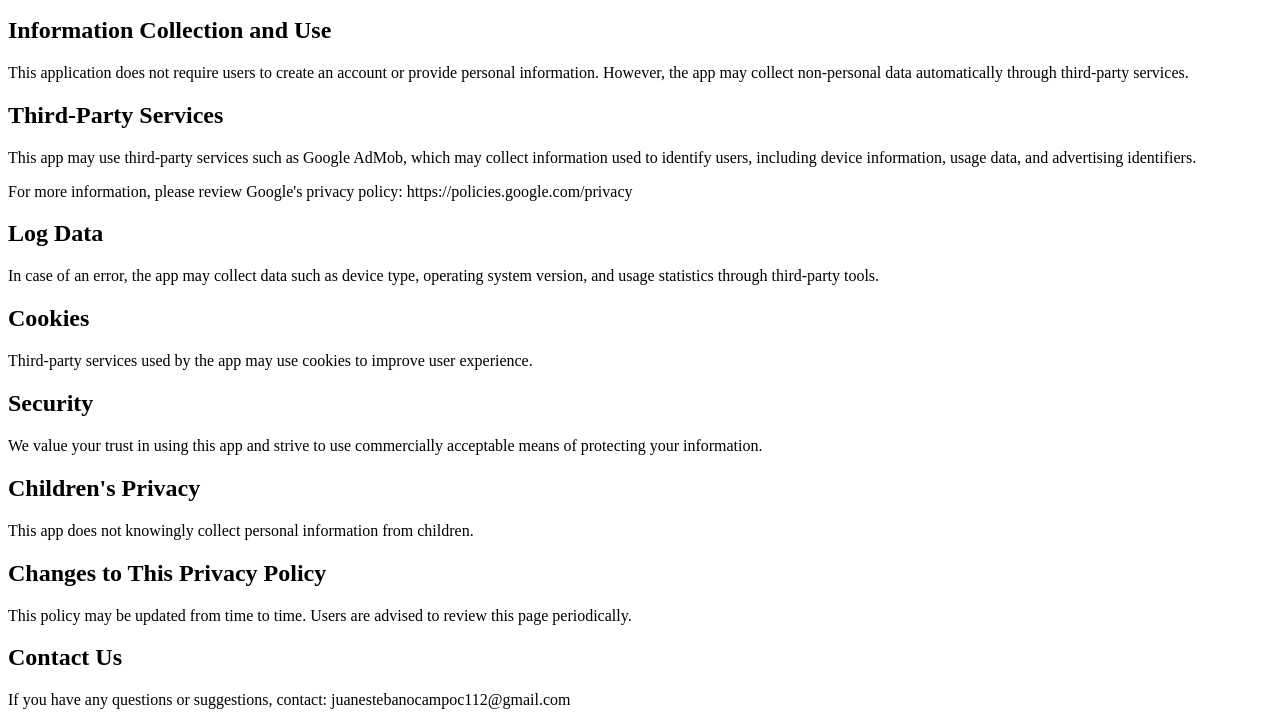
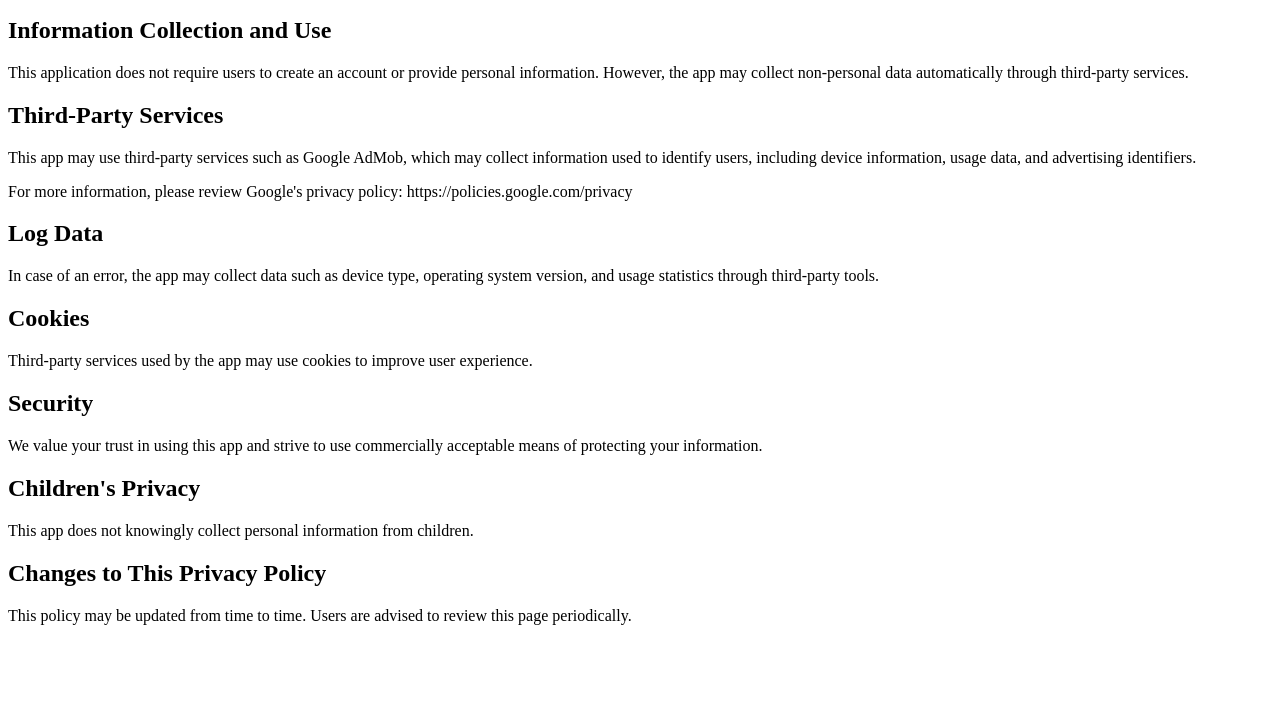
Before and after one commit to JuanOcampo06/privacy-policy, a plain HTML site: page index.html in a window 1280 px wide. Shown: the part 101-826 px from the top of the page. After the commit the page ends 800 px from the top, so only its background shows below. Drawn offline with Linux system fonts and the light colour scheme.

Commit message:
Remove 'Contact Us' section from privacy policy
Removed contact information from the privacy policy.

```diff
--- a/index.html
+++ b/index.html
@@ -34,8 +34,6 @@ https://policies.google.com/privacy</p>
 <h2>Changes to This Privacy Policy</h2>
 <p>This policy may be updated from time to time. Users are advised to review this page periodically.</p>
 
-<h2>Contact Us</h2>
-<p>If you have any questions or suggestions, contact: juanestebanocampoc112@gmail.com</p>
 
 </body>
 </html>
```
